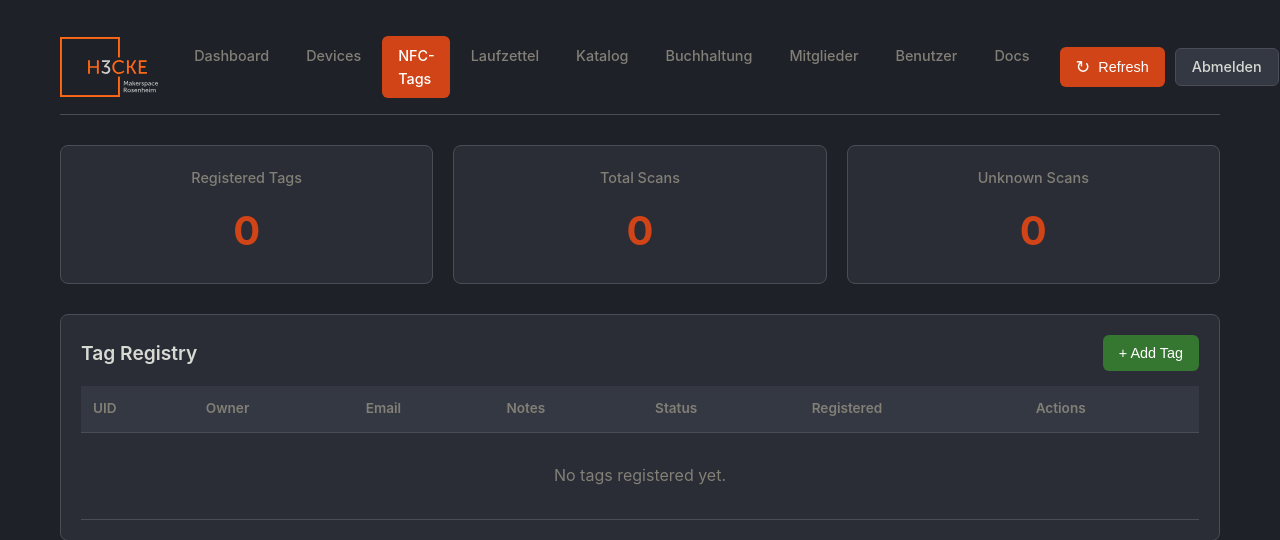
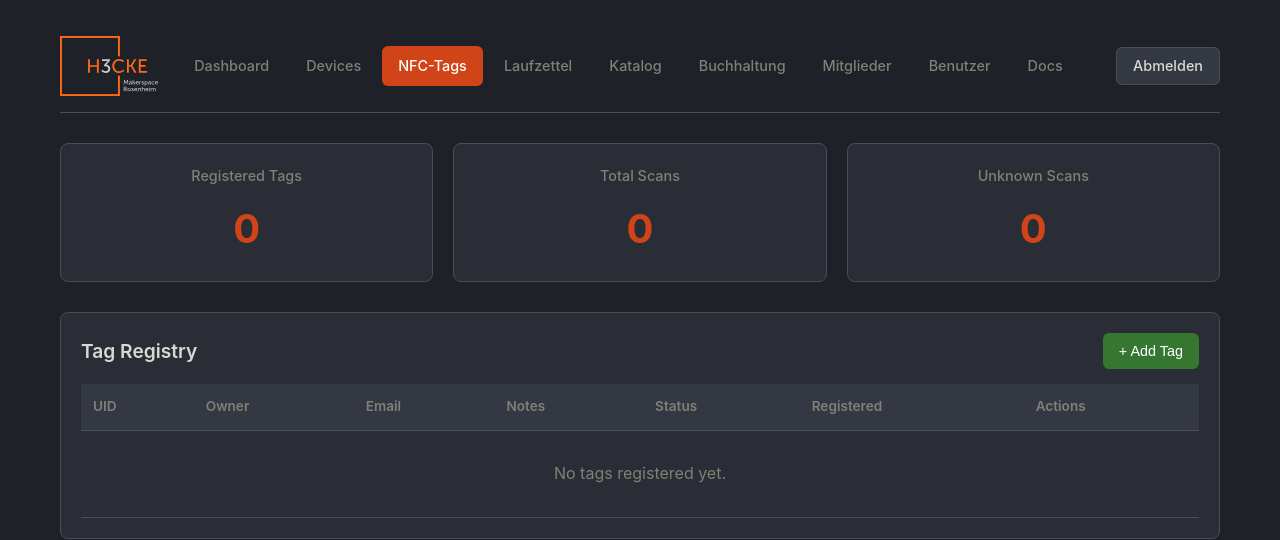
Before and after one commit to AlexErlewein/MakerPi_GroundControl, a FastAPI app: page /tags in a window 1280 px wide. Shown: the top 540 px of the page. Run offline with FastAPI, Linux system fonts and the light colour scheme; the visitor is signed in with stand-in values (Sample User, id 1); data that the repository does not hold is empty.

Commit message:
fix: removed refresh button

```diff
--- a/static/js/database.js
+++ b/static/js/database.js
@@ -8,7 +8,6 @@ let allDevices = [];
 let expandedZigbee = new Set(); // Track expanded zigbee rows
 
 // DOM Elements
-const refreshBtn = document.getElementById('refresh-btn');
 const statusFilter = document.getElementById('status-filter');
 const nfcFilter = document.getElementById('nfc-filter');
 const deviceSearch = document.getElementById('device-search');
--- a/static/js/device-detail.js
+++ b/static/js/device-detail.js
@@ -36,11 +36,9 @@ document.addEventListener('DOMContentLoaded', () => {
 
 // Event Listeners
 function setupEventListeners() {
-    const refreshBtn = getElement('refresh-btn');
     const topicFilter = getElement('topic-filter');
     const exportBtn = getElement('export-btn');
 
-    if (refreshBtn) refreshBtn.addEventListener('click', loadAllData);
     if (topicFilter) topicFilter.addEventListener('change', filterMessages);
     if (exportBtn) exportBtn.addEventListener('click', exportMessages);
 
--- a/static/js/katalog.js
+++ b/static/js/katalog.js
@@ -424,8 +424,6 @@ async function deleteVariante(id) {
 document.getElementById("variante-modal-close").addEventListener("click", closeVarianteModal);
 document.getElementById("variante-cancel").addEventListener("click", closeVarianteModal);
 document.getElementById("variante-overlay").addEventListener("click", closeVarianteModal);
-
-document.getElementById("refresh-btn").addEventListener("click", loadKatalog);
 
 loadKatalog();
 
--- a/static/js/laufzettel-detail.js
+++ b/static/js/laufzettel-detail.js
@@ -738,7 +738,6 @@ document.getElementById("add-material-btn").addEventListener("click", openAddMat
 document.getElementById("modal-close").addEventListener("click", closeModal);
 document.getElementById("cancel-mat-btn").addEventListener("click", closeModal);
 document.getElementById("modal-overlay").addEventListener("click", closeModal);
-document.getElementById("refresh-btn").addEventListener("click", loadDetail);
 
 // ── Spende Modal ──────────────────────────────────────────────
 
--- a/static/js/laufzettel.js
+++ b/static/js/laufzettel.js
@@ -202,7 +202,6 @@ document.getElementById("new-lz-cancel").addEventListener("click", closeNewLzMod
 document.getElementById("new-lz-overlay").addEventListener("click", closeNewLzModal);
 
 // ---- Filter/refresh ----
-document.getElementById("refresh-btn").addEventListener("click", loadLaufzettel);
 document.getElementById("filter-btn").addEventListener("click", loadLaufzettel);
 document.getElementById("clear-btn").addEventListener("click", () => {
     document.getElementById("filter-name").value = "";
--- a/static/js/mitglieder.js
+++ b/static/js/mitglieder.js
@@ -377,7 +377,6 @@ async function triggerEasyVereinSync() {
     }
 }
 
-document.getElementById("refresh-btn").addEventListener("click", loadMitglieder);
 document.getElementById("clear-btn").addEventListener("click", () => {
     document.getElementById("filter-search").value = "";
     loadMitglieder();
--- a/static/js/tags.js
+++ b/static/js/tags.js
@@ -191,10 +191,6 @@ document.getElementById("add-tag-btn").addEventListener("click", openAdd);
 document.getElementById("modal-close").addEventListener("click", closeModal);
 document.getElementById("cancel-btn").addEventListener("click", closeModal);
 document.getElementById("modal-overlay").addEventListener("click", closeModal);
-document.getElementById("refresh-btn").addEventListener("click", () => {
-    loadTags();
-    loadScans();
-});
 
 loadTags();
 loadScans();
--- a/templates/database.html
+++ b/templates/database.html
@@ -27,9 +27,6 @@
             </div>
             <div class="header-actions">
                 <span style="color:var(--text-secondary);font-size:0.85rem;padding-right:4px;">{{ current_user }}</span>
-                <button id="refresh-btn" class="btn btn-primary">
-                    <span class="btn-icon">↻</span> Refresh
-                </button>
                 <a href="/logout" class="btn btn-secondary">Abmelden</a>
             </div>
         </header>
--- a/templates/device-detail.html
+++ b/templates/device-detail.html
@@ -25,9 +25,6 @@
             </div>
             <div class="header-actions">
                 <span style="color:var(--text-secondary);font-size:0.85rem;padding-right:4px;">{{ current_user }}</span>
-                <button id="refresh-btn" class="btn btn-primary">
-                    <span class="btn-icon">↻</span> Refresh
-                </button>
             </div>
         </header>
 
--- a/templates/katalog.html
+++ b/templates/katalog.html
@@ -28,9 +28,6 @@
             </div>
             <div class="header-actions">
                 <span style="color:var(--text-secondary);font-size:0.85rem;padding-right:4px;">{{ current_user }}</span>
-                <button id="refresh-btn" class="btn btn-primary">
-                    <span class="btn-icon">↻</span> Refresh
-                </button>
                 <a href="/logout" class="btn btn-secondary">Abmelden</a>
             </div>
         </header>
--- a/templates/laufzettel-detail.html
+++ b/templates/laufzettel-detail.html
@@ -30,9 +30,6 @@
             <div class="header-actions">
                 <span style="color:var(--text-secondary);font-size:0.85rem;padding-right:4px;">{{ current_user }}</span>
                 <a id="back-link" href="/laufzettel" class="btn btn-secondary">← Back</a>
-                <button id="refresh-btn" class="btn btn-primary">
-                    <span class="btn-icon">↻</span> Refresh
-                </button>
                 <button id="delete-lz-btn" class="btn btn-danger" onclick="openDeleteModal()">Delete</button>
             </div>
         </header>
--- a/templates/laufzettel.html
+++ b/templates/laufzettel.html
@@ -28,9 +28,6 @@
             </div>
             <div class="header-actions">
                 <span style="color:var(--text-secondary);font-size:0.85rem;padding-right:4px;">{{ current_user }}</span>
-                <button id="refresh-btn" class="btn btn-primary">
-                    <span class="btn-icon">↻</span> Refresh
-                </button>
                 <a href="/logout" class="btn btn-secondary">Abmelden</a>
             </div>
         </header>
--- a/templates/mitglieder.html
+++ b/templates/mitglieder.html
@@ -28,9 +28,6 @@
             </div>
             <div class="header-actions">
                 <span style="color:var(--text-secondary);font-size:0.85rem;padding-right:4px;">{{ current_user }}</span>
-                <button id="refresh-btn" class="btn btn-primary">
-                    <span class="btn-icon">↻</span> Refresh
-                </button>
                 <a href="/logout" class="btn btn-secondary">Abmelden</a>
             </div>
         </header>
--- a/templates/tags.html
+++ b/templates/tags.html
@@ -27,9 +27,6 @@
             </div>
             <div class="header-actions">
                 <span style="color:var(--text-secondary);font-size:0.85rem;padding-right:4px;">{{ current_user }}</span>
-                <button id="refresh-btn" class="btn btn-primary">
-                    <span class="btn-icon">↻</span> Refresh
-                </button>
                 <a href="/logout" class="btn btn-secondary">Abmelden</a>
             </div>
         </header>
```
